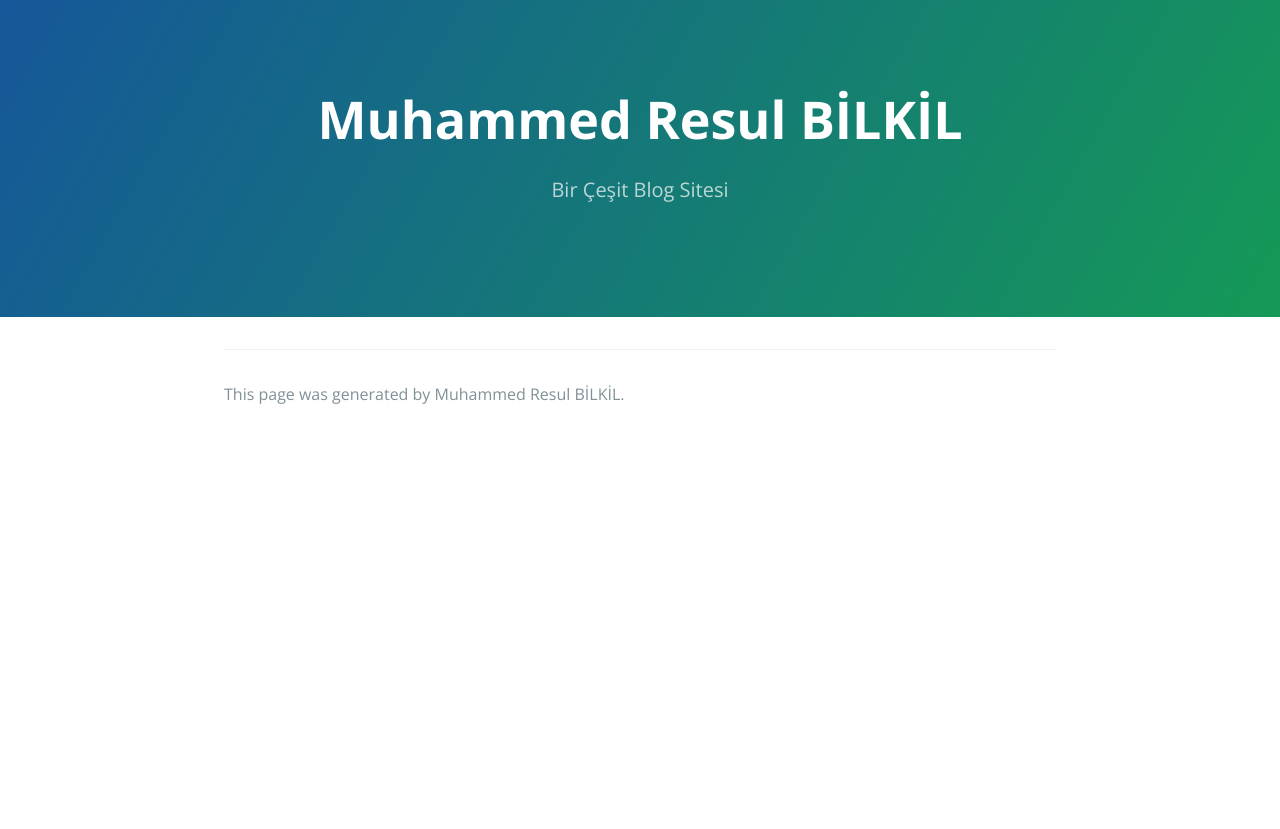
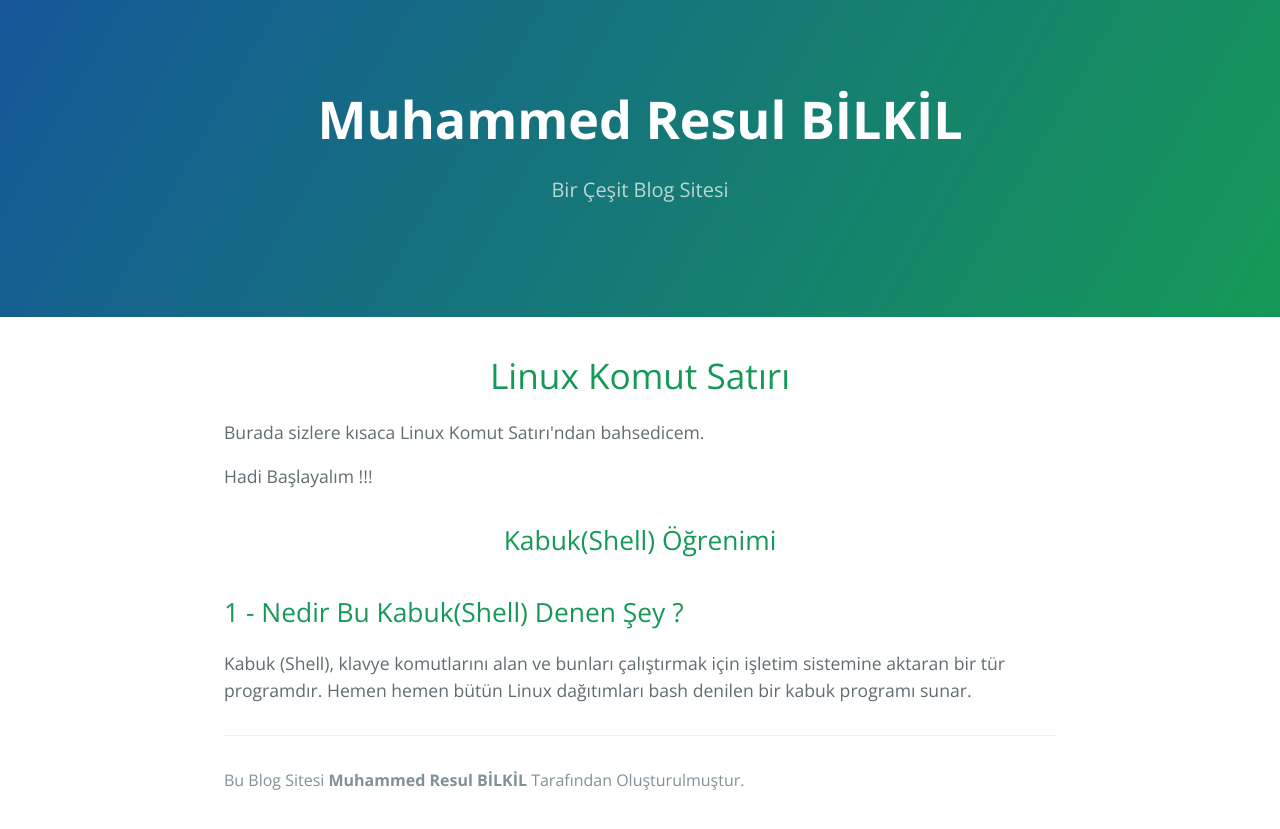
Before and after one commit to MuhammedResulBilkil/MuhammedResulBilkil.github.io, a Jekyll site: the page index.html, which Jekyll copies as it is, in a window 1280 px wide. Shown: the top 829 px of the page. Built offline with Jekyll 4.4.1, drawn with Linux system fonts in a browser that asks for light colours.

Commit message:
Blog Başlangıç

```diff
--- a/_layouts/default.html
+++ b/_layouts/default.html
@@ -41,7 +41,7 @@ Heade Kısmı-->
         {% if site.github.is_project_page %}
           <span class="site-footer-owner"><a href="{{ site.github.repository_url }}">{{ site.github.repository_name }}</a> is maintained by <a href="{{ site.github.owner_url }}">{{ site.github.owner_name }}</a>.</span>
         {% endif %}
-        <span class="site-footer-credits">This page was generated by Muhammed Resul BİLKİL</a>.</span>
+        <span class="site-footer-credits">Bu Blog Sitesi <strong>Muhammed Resul BİLKİL</strong> Tarafından Oluşturulmuştur.</span>
       </footer>
     </main>
   </body>
--- a/index.html
+++ b/index.html
@@ -52,6 +52,23 @@
 
 
         <main id="content" class="main-content" role="main">
+
+<h1 id="header-1" style="text-align: center;">Linux Komut Satırı</h1>
+
+<p>Burada sizlere kısaca Linux Komut Satırı'ndan bahsedicem.</p>
+<p>Hadi Başlayalım !!!</p>
+
+
+<h2 id="header-2" style="text-align: center;">Kabuk(Shell) Öğrenimi</h2>
+
+
+<h2 id="header-2">1 - Nedir Bu Kabuk(Shell) Denen Şey ?</h2>
+
+<p>Kabuk (Shell), klavye komutlarını alan ve bunları çalıştırmak için işletim sistemine aktaran bir tür programdır.
+Hemen hemen bütün Linux dağıtımları bash denilen bir kabuk programı sunar.
+</p>
+
+
             <!-- <p>Text can be <strong>bold</strong>, <em>italic</em>, or <del>strikethrough</del>.</p>
 
 <p><a href="./another-page.html">Link to another page</a>.</p>
@@ -219,7 +236,7 @@
 
             <footer class="site-footer">
 
-                <span class="site-footer-credits">This page was generated by Muhammed Resul BİLKİL</a>.</span>
+<span class="site-footer-credits">Bu Blog Sitesi <strong>Muhammed Resul BİLKİL</strong> Tarafından Oluşturulmuştur.</span>
             </footer>
         </main>
     </body>
```
Also changed, not shown: 3 other files.
